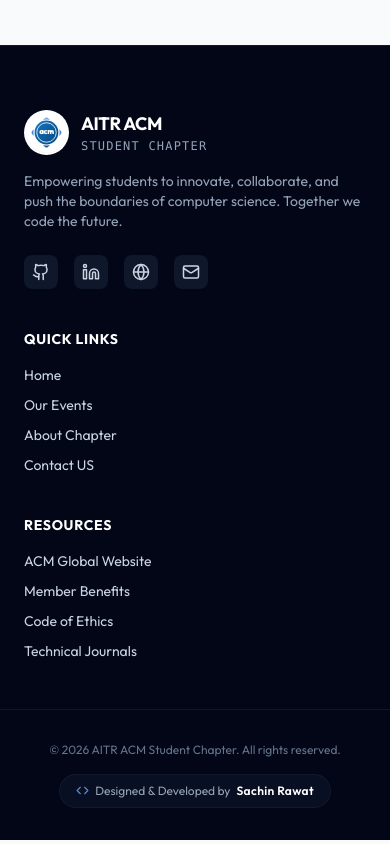
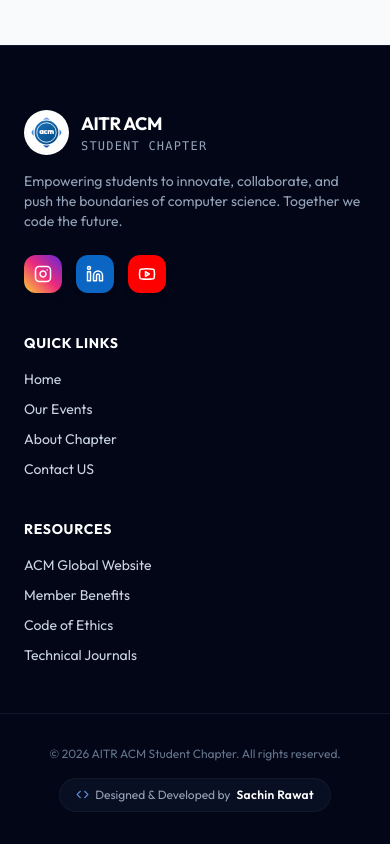
Before and after one commit to sachinrawat6264384464/acm_club_events_web, a Next.js app: page /events/acroset-2025 in a window 390 px wide. Shown: the part 1518-2362 px from the top of the page. Built offline with nearby package versions, Linux system fonts and the light colour scheme.

Commit message:
add events in the event section and add one more aitr before acadd new events  two more

```diff
--- a/app/page.tsx
+++ b/app/page.tsx
@@ -14,6 +14,11 @@
 export default function Home() {
   const [isLoading, setIsLoading] = useState(true);
   const [selectedCategory, setSelectedCategory] = useState("All");
+  const [showAll, setShowAll] = useState(false);
+
+  useEffect(() => {
+    setShowAll(false);
+  }, [selectedCategory]);
 
   useEffect(() => {
     if (typeof window !== "undefined") {
@@ -116,7 +121,7 @@
                       initial={{ opacity: 0 }}
                       animate={{ opacity: 1 }}
                       transition={{ duration: 0.8, delay: 0.5 }}
-                      className="grid grid-cols-2 gap-6 pt-4 border-t border-gray-100 max-w-sm mx-auto lg:mx-0"
+                      className="grid grid-cols-3 gap-4 pt-4 border-t border-gray-100 max-w-sm mx-auto lg:mx-0"
                     >
                       <div>
                         <h4 className="text-2xl md:text-3xl font-extrabold text-acm-royal">50+</h4>
@@ -125,6 +130,10 @@
                       <div>
                         <h4 className="text-2xl md:text-3xl font-extrabold text-acm-royal">25+</h4>
                         <p className="text-xs text-gray-500 font-medium">Events Yearly</p>
+                      </div>
+                      <div>
+                        <h4 className="text-2xl md:text-3xl font-extrabold text-acm-royal">{eventsData.length}</h4>
+                        <p className="text-xs text-gray-500 font-medium">Total Events</p>
                       </div>
                     </motion.div>
                   </div>
@@ -242,8 +251,11 @@
                       <span className="text-xs font-bold text-acm-royal tracking-widest uppercase bg-acm-royal/5 px-3 py-1 rounded-full">
                         Chapters Archive
                       </span>
-                      <h2 className="text-3xl md:text-4xl font-extrabold text-acm-dark tracking-tight">
-                        Our Events
+                      <h2 className="text-3xl md:text-4xl font-extrabold text-acm-dark tracking-tight flex items-center justify-center lg:justify-start gap-2.5">
+                        <span>Our Events</span>
+                        <span className="text-xs px-2.5 py-1 bg-acm-royal/10 text-acm-royal rounded-full font-bold">
+                          {eventsData.length}
+                        </span>
                       </h2>
                       <p className="text-gray-500 text-sm max-w-xl">
                         Click on any card to view its corresponding multi-image photo gallery, details, and schedules.
@@ -279,11 +291,24 @@
                     <AnimatePresence mode="popLayout">
                       {eventsData
                         .filter((event) => selectedCategory === "All" || event.category === selectedCategory)
+                        .slice(0, showAll ? undefined : 8)
                         .map((event, index) => (
                           <EventCard key={event.id} event={event} index={index} />
                         ))}
                     </AnimatePresence>
                   </motion.div>
+
+                  {/* Show More Button */}
+                  {eventsData.filter((event) => selectedCategory === "All" || event.category === selectedCategory).length > 8 && (
+                    <div className="flex justify-center mt-12">
+                      <button
+                        onClick={() => setShowAll(!showAll)}
+                        className="px-8 py-3.5 bg-white border border-slate-200 text-gray-700 font-bold rounded-full hover:bg-slate-50 hover:text-acm-royal shadow-sm hover:shadow-md hover:scale-105 active:scale-95 transition-all duration-200"
+                      >
+                        {showAll ? "Show Less" : "Show More"}
+                      </button>
+                    </div>
+                  )}
                 </div>
               </section>
             </main>
--- a/components/Footer.tsx
+++ b/components/Footer.tsx
@@ -1,7 +1,7 @@
 import React from "react";
 import Link from "next/link";
 import { AcmLogo } from "./AcmLogo";
-import { Github, Linkedin, Mail, Globe, Code } from "lucide-react";
+import { Linkedin, Instagram, Youtube, Code } from "lucide-react";
 
 export const Footer = () => {
   const currentYear = new Date().getFullYear();
@@ -22,18 +22,33 @@
             Empowering students to innovate, collaborate, and push the boundaries of computer science. Together we code the future.
           </p>
           {/* Social Links */}
-          <div className="flex items-center space-x-4 pt-2">
-            <a href="#" className="p-2 bg-slate-900 hover:bg-acm-royal hover:text-white rounded-lg transition-colors" aria-label="Github">
-              <Github size={18} />
+          <div className="flex items-center space-x-3.5 pt-2">
+            <a
+              href="https://www.instagram.com/aitr_acm?igsh=NXdidHYxdXl3cm1w"
+              target="_blank"
+              rel="noopener noreferrer"
+              className="p-2.5 bg-gradient-to-tr from-[#f9ce34] via-[#ee2a7b] to-[#6228d7] text-white rounded-xl shadow-md hover:scale-110 hover:shadow-lg active:scale-95 transition-all duration-300 flex items-center justify-center"
+              aria-label="Instagram"
+            >
+              <Instagram size={18} />
             </a>
-            <a href="#" className="p-2 bg-slate-900 hover:bg-acm-royal hover:text-white rounded-lg transition-colors" aria-label="LinkedIn">
+            <a
+              href="https://www.linkedin.com/company/acm-aitr/"
+              target="_blank"
+              rel="noopener noreferrer"
+              className="p-2.5 bg-[#0A66C2] text-white rounded-xl shadow-md hover:scale-110 hover:shadow-lg active:scale-95 transition-all duration-300 flex items-center justify-center"
+              aria-label="LinkedIn"
+            >
               <Linkedin size={18} />
             </a>
-            <a href="#" className="p-2 bg-slate-900 hover:bg-acm-royal hover:text-white rounded-lg transition-colors" aria-label="Website">
-              <Globe size={18} />
-            </a>
-            <a href="#" className="p-2 bg-slate-900 hover:bg-acm-royal hover:text-white rounded-lg transition-colors" aria-label="Mail">
-              <Mail size={18} />
+            <a
+              href="https://youtube.com/@aitracmaitracm-w5028"
+              target="_blank"
+              rel="noopener noreferrer"
+              className="p-2.5 bg-[#FF0000] text-white rounded-xl shadow-md hover:scale-110 hover:shadow-lg active:scale-95 transition-all duration-300 flex items-center justify-center"
+              aria-label="YouTube"
+            >
+              <Youtube size={18} />
             </a>
           </div>
         </div>
--- a/data/events.ts
+++ b/data/events.ts
@@ -12,6 +12,18 @@
 }
 
 export const eventsData: EventItem[] = [
+  {
+    id: "secure-coding-workshop-2026",
+    title: "SECURE CODING & CODE REVIEW WORKSHOP",
+    category: "Workshop",
+    date: "May 26th, 2026",
+    time: "11:00 AM Onwards",
+    venue: "Acropolis Institute of Technology & Research, Indore",
+    shortDesc: "Hands-on workshop on secure coding, code reviews, and OWASP Top 10 vulnerabilities led by an Offensive Security Expert.",
+    longDesc: "⚡ Think your code is secure? What if a single vulnerability is all it takes for an attacker to break in? 👀\n\nThe AITR ACM, AITR ACM-W & AITR ACM SIGAI Student Chapters, in collaboration with Indore BSides, organized an exclusive hands-on workshop on Secure Coding & Code Review led by Prathmesh Dharkar, Offensive Security Expert.\n\n🔐 Participants explored real-world vulnerabilities, OWASP Top 10, insecure Python & Java exploits, supply chain attacks, and competed in a fast-paced CTF session.\n\nStudents got to learn how hackers think, and how developers can build safer systems. 🚀\n\n#CyberSecurity #SecureCoding #CTF #EthicalHacking #ACMIndia #CyberAwareness",
+    coverImage: "/events/secure coding  WORKSHOP.png",
+    galleryImages: ["/events/secure coding  WORKSHOP.png"]
+  },
   {
     id: "zero-day-2026",
     title: "ZERO DAY 2026",
@@ -47,6 +59,18 @@
     longDesc: "The Department of Computer Science and Engineering, in collaboration with the AITR ACM, AITR ACM-W, and SIGAI Student Chapters, organized an AITR ACM Eminent Speaker Program (ESP) featuring Prof. (Dr.) Abhijath Vichare.\n\nThis session focused on exposing students to advanced concepts in operating systems and system-level programming. Key highlights included:\n- Understanding core architecture of operating systems\n- Introduction to kernel design and system-level abstraction\n- Step-by-step approach to building a basic operating system\n- Insights into memory management, process handling, and hardware interaction\n- Real-world challenges in OS development and debugging\n\nThe speaker emphasized hands-on learning and system-level thinking, encouraging students to explore how software interacts directly with hardware.",
     coverImage: "/events/image3.png",
     galleryImages: ["/events/image3.png"]
+  },
+  {
+    id: "prayatna-3.0",
+    title: "PRAYATNA 3.0",
+    category: "Hackathon",
+    date: "March 16th, 17th & 18th, 2026",
+    time: "36 Hours",
+    venue: "Acropolis Institute of Technology & Research, Indore",
+    shortDesc: "National-level 36-hour hackathon bringing together innovators across India. Accommodations, transportation, and food covered.",
+    longDesc: "𝗣𝗥𝗔𝗬𝗔𝗧𝗡𝗔 has always been about turning intent into impact. 🚀\n\nThis March, the journey continued.\n\nThe AITR ACM, AITR ACM-W & AITR ACM SIGAI Student Chapters and IEEE MP Section proudly organized PRAYATNA 3.0, a 36-hour National-Level Hackathon bringing together innovators from universities across India.\n\n⚡ Event Highlights:\n◉ Problem statements across AI-ML, Web, App Development, Blockchain, Cybersecurity, Civil Engineering & more\n◉ Guidance from experienced industry mentors\n◉ A stage where execution truly matters\n\n🍴 Meals were provided to stay fueled throughout the hackathon.\n🏨 Accommodation was covered with on-campus stay.\nTransportation assistance and smooth travel support was provided within Indore.\n\nRegistration Fee: ₹300 per team\nWebsite: https://prayatna3.vercel.app/\n\nPrayatna se sab mumkin hai. 🔥",
+    coverImage: "/events/pyatna.jpeg",
+    galleryImages: ["/events/pyatna.jpeg"]
   },
   {
     id: "acroset-2025",
@@ -128,7 +152,7 @@
     time: "8:30 AM to 10:30 AM",
     venue: "Lab 120, Block 2, AITR",
     shortDesc: "A hands-on workshop focused on developing internet-of-things devices, microcontrollers, and automation projects.",
-    longDesc: "AITR ACM and AITR ACM-W student chapter in collaboration with UiPath Student Community AITR proudly presents SmartSculpt 2.0: A Hands-on Workshop on IoT\n\n𝗘𝘃𝗲𝗻𝘁 𝗛𝗶𝗴𝗵𝗹𝗶𝗴𝗵𝘁𝘀:\nHands-on Projects ✨\nInteractive Sessions 🏅\n\n💰 𝗥𝗲𝗴𝗶𝘀𝘁𝗿𝗮𝘁𝗶𝗼𝗻 𝗙𝗲𝗲: Only ₹50! (Limited seats available)\n🍲 𝗥𝗲𝗳𝗿𝗲𝘀𝗵𝗺𝗲𝗻𝘁𝘀 𝗜𝗻𝗰𝗹𝘂𝗱𝗲𝗱!\n\nDon't miss this opportunity to gain knowledge and have some fun while learning! 🌐",
+    longDesc: "AITR ACM and AITR ACM-W student chapter in collaboration with UiPath Student Community AITR proudly presents SmartSculpt 2.0: A Hands-on Workshop on IoT\n\n𝗘𝘃𝗲𝗻𝘁 𝗛𝗶𝗴𝗵𝗹𝗶𝗴𝗵𝘁𝘀:\nHands-on Projects ✨\nInteractive Sessions 🏅\n\n💰 奉𝗲𝗴𝗶𝘀𝘁𝗿𝗮𝘁𝗶𝗼𝗻 𝗙𝗲𝗲: Only ₹50! (Limited seats available)\n🍲 𝗥𝗲𝗳𝗿𝗲𝘀𝗵𝗺𝗲𝗻𝘁𝘀 𝗜𝗻𝗰𝗹𝘂𝗱𝗲𝗱!\n\nDon't miss this opportunity to gain knowledge and have some fun while learning! 🌐",
     coverImage: "/events/image6.png",
     galleryImages: ["/events/image6.png"]
   },
```
Also changed, not shown: public/events/pyatna.jpeg (added), 1 other file (tests, documents, lock files or other folders).
